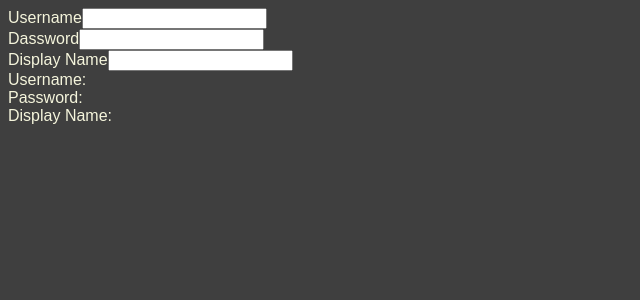
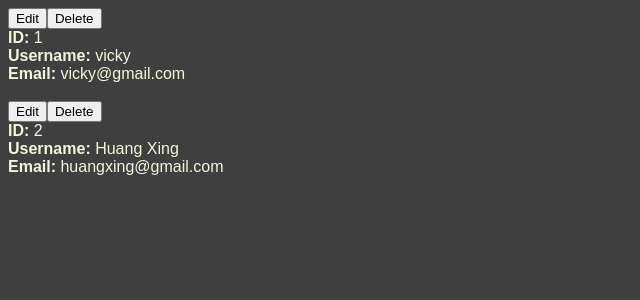
Before and after one commit to vicky5571/CHAPTER-3---React-JS, a React (Vite) app in the folder 2. (Anson Developer) React JS Full Course 2024/: page / in a window 1280 px wide. Shown: the top 300 px of the page, without its empty margins (0-640 px from the left). Built offline with nearby package versions, Linux system fonts and the light colour scheme.

Commit message:
Add and Delete User

```diff
--- a/2. (Anson Developer) React JS Full Course 2024/src/App.jsx
+++ b/2. (Anson Developer) React JS Full Course 2024/src/App.jsx
@@ -1,13 +1,25 @@
-import { RegisterForm } from "./components/RegisterForm";
+import { useState } from "react";
+import { UserDetails } from "./components/UserDetails";
 
 export default function App() {
-  window.addEventListener("resize", () => {
-    console.log(window.innerHeight, window.innerWidth);
-  });
+  const [users, setUsers] = useState([
+    {
+      id: 1,
+      username: "vicky",
+      email: "vicky@gmail.com",
+    },
+    {
+      id: 2,
+      username: "Huang Xing",
+      email: "huangxing@gmail.com",
+    },
+  ]);
 
   return (
     <div>
-      <RegisterForm />
+      {users.map((user) => (
+        <UserDetails key={user.id} user={user} setUsers={setUsers} />
+      ))}
     </div>
   );
 }
--- a/2. (Anson Developer) React JS Full Course 2024/src/components/UserDetails.jsx
+++ b/2. (Anson Developer) React JS Full Course 2024/src/components/UserDetails.jsx
@@ -1,18 +1,79 @@
 /* eslint-disable react/prop-types */
 import PropTypes from "prop-types";
+import { useState } from "react";
 
-export function UserDetails({ user }) {
+export function UserDetails({ user, setUsers }) {
+  const [isEditing, setIsEditing] = useState(false);
+  const [username, setUsername] = useState(user.username);
+  const [email, setEmail] = useState(user.email);
+
   return (
+    <div>
+      <div>
+        <button
+          onClick={() => {
+            setIsEditing((currentState) => !currentState);
+          }}
+        >
+          Edit
+        </button>
+        <button
+          onClick={() => {
+            setUsers((currentUsersState) => {
+              return currentUsersState.filter((currentUser) => currentUser.id !== user.id);
+            });
+          }}
+        >
+          Delete
+        </button>
+        {isEditing && (
+          <button
+            onClick={() => {
+              setUsers((currentUsersState) => {
+                return currentUsersState.map((currentUser) => (currentUser.id === user.id ? { ...currentUser, username, email } : currentUser));
+              });
+              setIsEditing(false);
+            }}
+          >
+            Save
+          </button>
+        )}
+      </div>
       <div>
         <b>ID: </b>
         <span>{user.id}</span>
         <br />
         <b>Username: </b>
+        {isEditing ? (
+          <input
+            name="username"
+            id="username"
+            value={username}
+            onChange={(e) => {
+              setUsername(e.target.value);
+            }}
+          ></input>
+        ) : (
           <span>{user.username}</span>
+        )}
         <br />
         <b>Email: </b>
+        {isEditing ? (
+          <input
+            name="email"
+            id="email"
+            type="email"
+            value={email}
+            onChange={(e) => {
+              setEmail(e.target.value);
+            }}
+          ></input>
+        ) : (
           <span>{user.email}</span>
+        )}
         <br />
+        <br />
+      </div>
     </div>
   );
 }
@@ -23,4 +84,5 @@ UserDetails.propTypes = {
     username: PropTypes.string.isRequired,
     email: PropTypes.string.isRequired,
   }),
+  setUsers: PropTypes.func.isRequired,
 };
```
Lines whose indentation alone changed are shown as unchanged.
